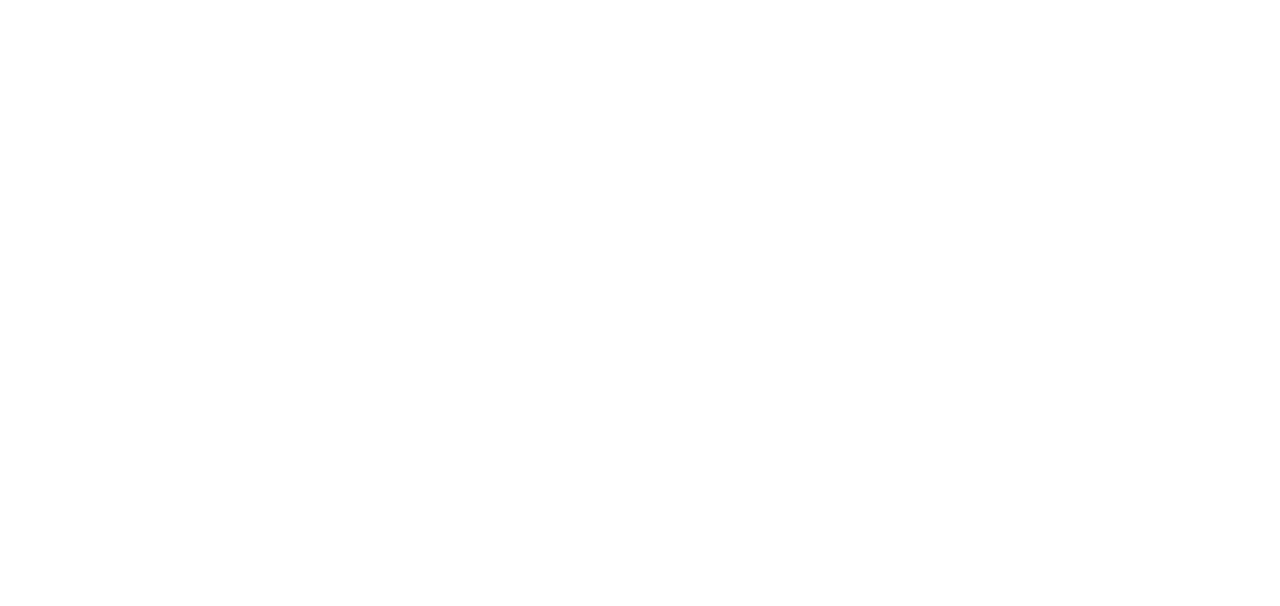
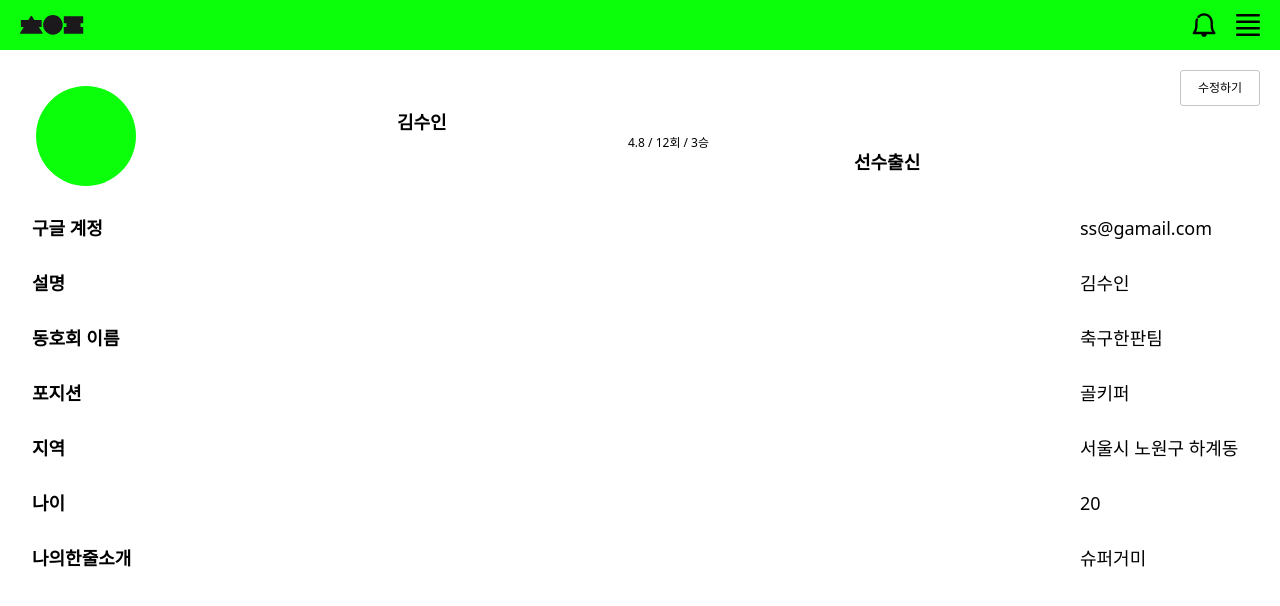
Before and after one commit to dsm-football/football-frontend, a React (Create React App) app: page /mypage in a window 1280 px wide. Shown: the top 606 px of the page. Built offline with nearby package versions, Linux system fonts and the light colour scheme.

Commit message:
⚡️ :: MyPage 퍼블리싱 완료

```diff
--- a/src/components/myPage/Mypage.tsx
+++ b/src/components/myPage/Mypage.tsx
@@ -9,6 +9,9 @@ const Mine = () => {
             <Header />
             <S.Div>
                 <S.Profile />
+                <S.Name>김수인</S.Name>
+                <S.Evaluation>4.8 / 12회 / 3승</S.Evaluation>
+                <S.Player>선수출신</S.Player>
                 <S.Modify>수정하기</S.Modify>
             </S.Div>
             <S.Div>
--- a/src/components/myPage/style.tsx
+++ b/src/components/myPage/style.tsx
@@ -4,15 +4,16 @@ export const Div = styled.div`
     width: auto;
     height: auto;
     display: flex;
-    justify-content: space-around;
+    justify-content: space-between;
 `
 
 export const Profile = styled.div`
     width: 100px;
     height: 100px;
     border-radius: 50%;
-    background-color: #C4C4C4;
+    background-color: #0BFF0B;
     margin-top: 36px;
+    margin-left: 36px;
 `
 
 export const Modify = styled.button`
@@ -22,6 +23,7 @@ export const Modify = styled.button`
     background-color: white;
     border-radius: 3px;
     margin-top: 20px;
+    margin-right: 20px;
     padding: 8px 14px;
     font-weight: normal;
     font-size: 12px;
@@ -29,10 +31,39 @@ export const Modify = styled.button`
     cursor: pointer;
 `
 
+export const Name = styled.div`
+    width: 60px;
+    height: 25px;
+    font-weight: 600;
+    font-size: 18px;
+    line-height: 25px;
+    margin-top: 60px;
+    margin-left: 20px;
+`
+
+export const Evaluation = styled.div`
+    width: 95px;
+    height: 16px;
+    margin-top: 85px;
+    margin-left: -70px;
+    font-size: 12px;
+    line-height: 16px;
+`
+
+export const Player = styled.div`
+    width: 85px;
+    height: 28px;
+    margin-top: 100px;
+    margin-left: -110px;
+    font-weight: 600;
+    font-size: 18px;
+    line-height: 25px;
+`
 export const Explain = styled.div`
     width: 115px;
     height: auto;
-    margin-top: 20px;
+    margin-top: 30px;
+    margin-left: 32px;
     font-weight: 600;
     font-size: 18px;
     line-height: 25px;
@@ -44,5 +75,6 @@ export const Detail = styled.div`
     font-weight: 300;
     font-size: 18px;
     line-height: 25px;
-    margin-top: 20px;
+    margin-top: 30px;
+    margin-right: 20px;
 `
--- a/src/route/MainRouter.tsx
+++ b/src/route/MainRouter.tsx
@@ -1,6 +1,6 @@
 import React from "react";
 import { Switch, Route } from "react-router-dom";
-import { ClubEstbl, Login, MainPage } from "../components";
+import { ClubEstbl, Login, MainPage, MyPage } from "../components";
 import { ClubManagementContainer, SignupContainer } from "../containers";
 
 const MainRouter = () => {
@@ -13,7 +13,8 @@ const MainRouter = () => {
           component={ClubManagementContainer}
         />
         <Route exact path="/clubEstbl" component={ClubEstbl} />
-        <Route exact path="/Login" component={Login} />
+        <Route exact path="/login" component={Login} />
+        <Route exact path="/mypage" component={MyPage} />
         <Route exact path="/" component={MainPage} />
         <Route exact path="/signup" component={SignupContainer} />
       </Switch>
```
Also changed, not shown: 1 other file (tests, documents, lock files or other folders).
